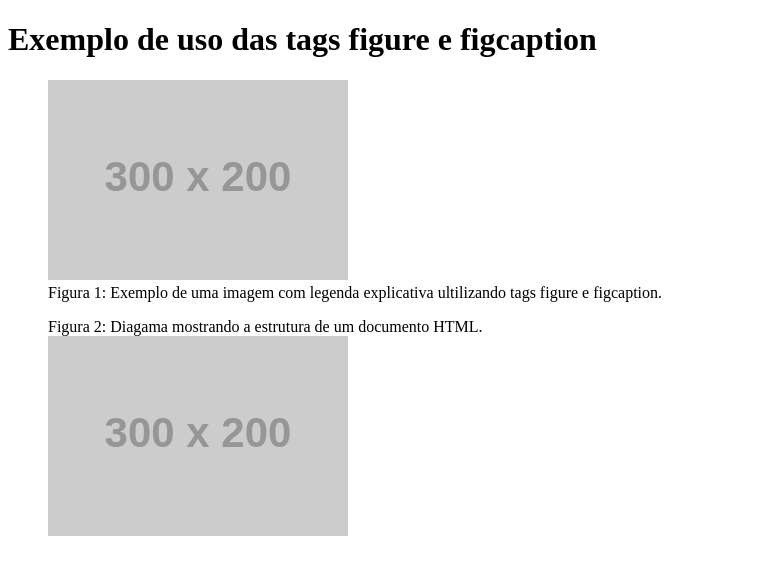
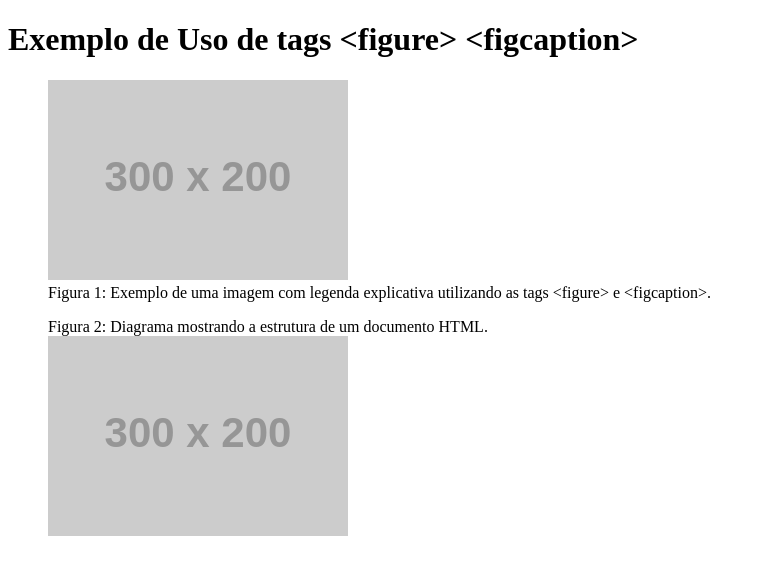
Before and after one commit to AlissonSco/Atividade-Web-11, a plain HTML site: page index.html in a window 1280 px wide. Shown: the whole page, without its empty margins (0-765 px from the left). Drawn offline with Linux system fonts and the light colour scheme; placeholder pictures from the web are drawn by us.

Commit message:
Update index.html

```diff
--- a/index.html
+++ b/index.html
@@ -1,33 +1,22 @@
 <!DOCTYPE html>
 <html>
-<head>
-    <title>Atividade 11</title>
-</head>
-<body>
-    <main>
+    <head>
+        <title>Atividade 11</title>
+    </head>
 
-        <h1>Exemplo de uso das tags figure e figcaption</h1>
+    <body>
+
+        <h1>Exemplo de Uso de tags &lt;figure&gt; &lt;figcaption&gt;</h1>
 
         <figure>
-
-            <img src="https://placehold.co/300x200" alt="Exemplo de imagem com legenda." width="300" height="200">
-
-            <figcaption>
-                Figura 1: Exemplo de uma imagem com legenda explicativa ultilizando tags figure e figcaption.
-            </figcaption>
-
+            <img src="https://placehold.co/300x200/" alt="Exemplo de imagem com legenda">
+            <figcaption>Figura 1: Exemplo de uma imagem com legenda explicativa utilizando as tags &lt;figure&gt; e &lt;figcaption&gt;.</figcaption>
         </figure>
 
         <figure>
-            <figcaption>
-                Figura 2: Diagama mostrando a estrutura de um documento HTML.
-            </figcaption>
-
+             <figcaption>Figura 2: Diagrama mostrando a estrutura de um documento HTML.</figcaption>
             <img src="https://placehold.co/300x200/blue/grey" alt="Diagrama de estrutura HTML">
-
         </figure>
 
-    </main>
-</body>
-
+    </body>
 </html>
```
